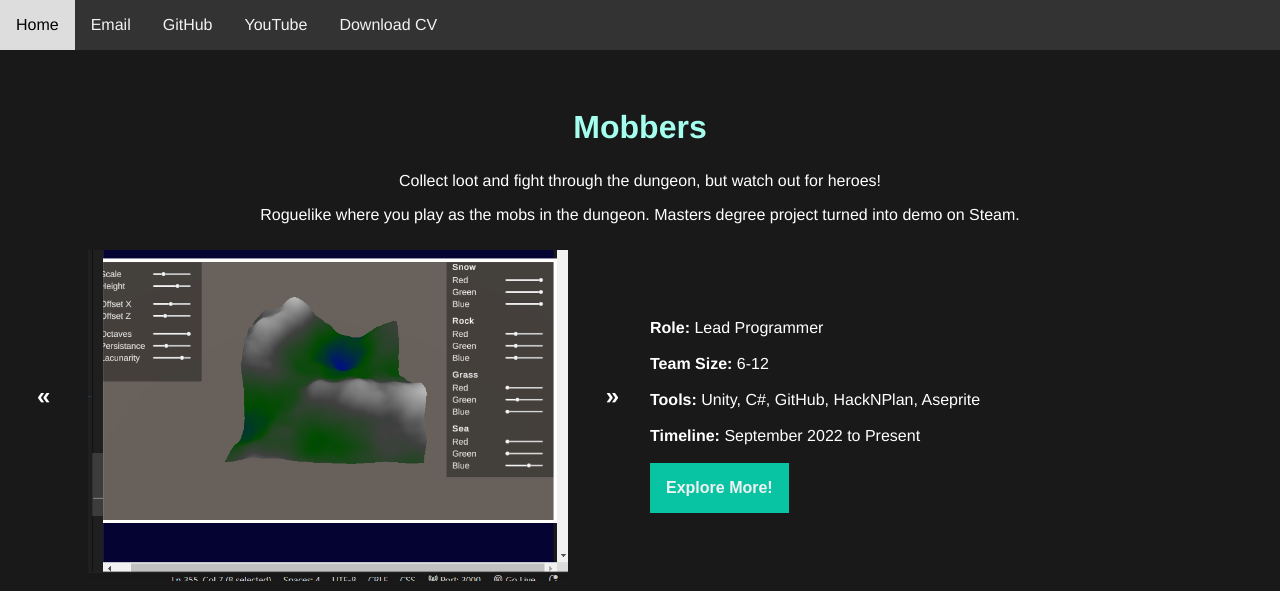
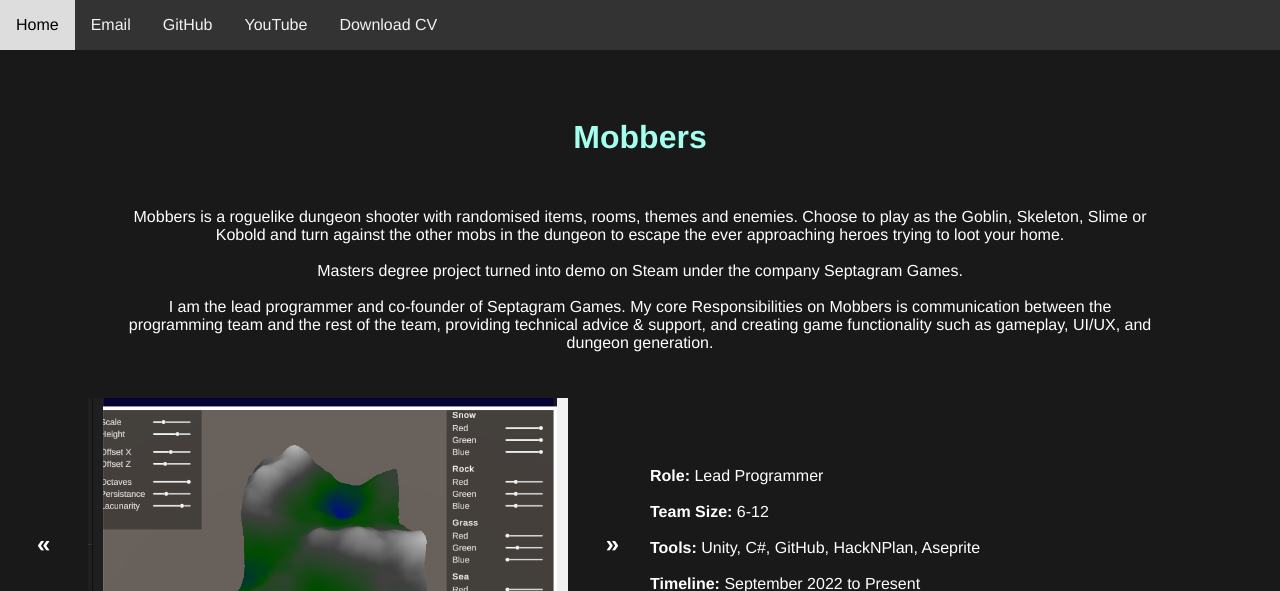
Before and after one commit to KaneAdams-Dev/KaneAdams-Dev.github.io, a Jekyll site: the page built from Projects/Mobbers.html, in a window 1280 px wide and 1400 px high, cut to the strip 0-591 px from the top of the window. Built offline with Jekyll 4.4.1, drawn with Linux system fonts in a browser that asks for light colours; Markdown is read by kramdown in place of the engine named in the settings; some of the changed text lies outside the part shown.

Commit message:
Mobbers overview
Begun adding overview paragraph(s) to Mobbers page with 3 paragraphs:
- What is Mobbers (game synopsis)
- Why was it made & its current state(Initial reason i.e., uni project and whether it is available)
- My contributions (my role and a line about my core responsibilities)

Added embedded video of Mobbers teaser

Begun adding headings to collapsibles

```diff
--- a/Projects/Mobbers.html
+++ b/Projects/Mobbers.html
@@ -22,10 +22,13 @@
         <div id="synopse">
             <h1>Mobbers</h1>
             <p>
-                Collect loot and fight through the dungeon, but watch out for heroes!
-            </p>
-            <p>
-                Roguelike where you play as the mobs in the dungeon. Masters degree project turned into demo on Steam.
+                Mobbers is a roguelike dungeon shooter with randomised items, rooms, themes and enemies. Choose to play as the Goblin, Skeleton, Slime or Kobold and turn against the other mobs in the dungeon to escape the ever approaching heroes trying to loot your home.
+            <br>
+            <br>
+            Masters degree project turned into demo on Steam under the company Septagram Games.
+            <br>
+            <br>
+                I am the lead programmer and co-founder of Septagram Games. My core Responsibilities on Mobbers is communication between the programming team and the rest of the team, providing technical advice & support, and creating game functionality such as gameplay, UI/UX, and dungeon generation.
             </p>
         </div>
 
@@ -101,14 +104,12 @@
 
 
         <div class="VideoPreview">
-            <video controls>
+            <!-- <video controls>
                 <source src="/Videos/Mobbers 2024-07-09 09-30-03.mp4" />
-            </video>
-            <!-- <div class="iframe-container">
-                <iframe src="https://www.youtube.com/embed/J1MvMSvuErI?si=5BI2iBIFecbJvARB" frameborder="0"
-                    allow="accelerometer; autoplay; clipboard-write; encrypted-media; gyroscope; picture-in-picture; web-share"
-                    referrerpolicy="strict-origin-when-cross-origin" allowfullscreen></iframe>
-            </div> -->
+            </video> -->
+            <div class="iframe-container">
+                <iframe src="https://www.youtube.com/embed/J1MvMSvuErI?si=SP7sJZNXNBIgeU6p" title="YouTube video player" frameborder="0" allow="accelerometer; autoplay; clipboard-write; encrypted-media; gyroscope; picture-in-picture; web-share" referrerpolicy="strict-origin-when-cross-origin" allowfullscreen></iframe>
+            </div>
         </div>
 
         <br>
@@ -130,8 +131,9 @@
         </div>
 
         <div class="Responsibilities">
+
             <button type="button" class="collapsible">
-                I created the work neccessary to work.
+                Creating of Dungeon Generation
             </button>
             <div class="collapsible-content">
                 <div class="content-pair">
--- a/css/style.css
+++ b/css/style.css
@@ -86,6 +86,18 @@
 #synopse {
     margin: 10px;
     text-align: center;
+
+    display: flex;
+    justify-content: center; /* Horizontally center */
+    align-items: center;     /* Vertically center */
+    flex-direction: column;
+}
+
+#synopse p {
+    max-width: 64rem;
+    display: flex;
+
+    padding: 10px;
 }
 
 .main {
```
